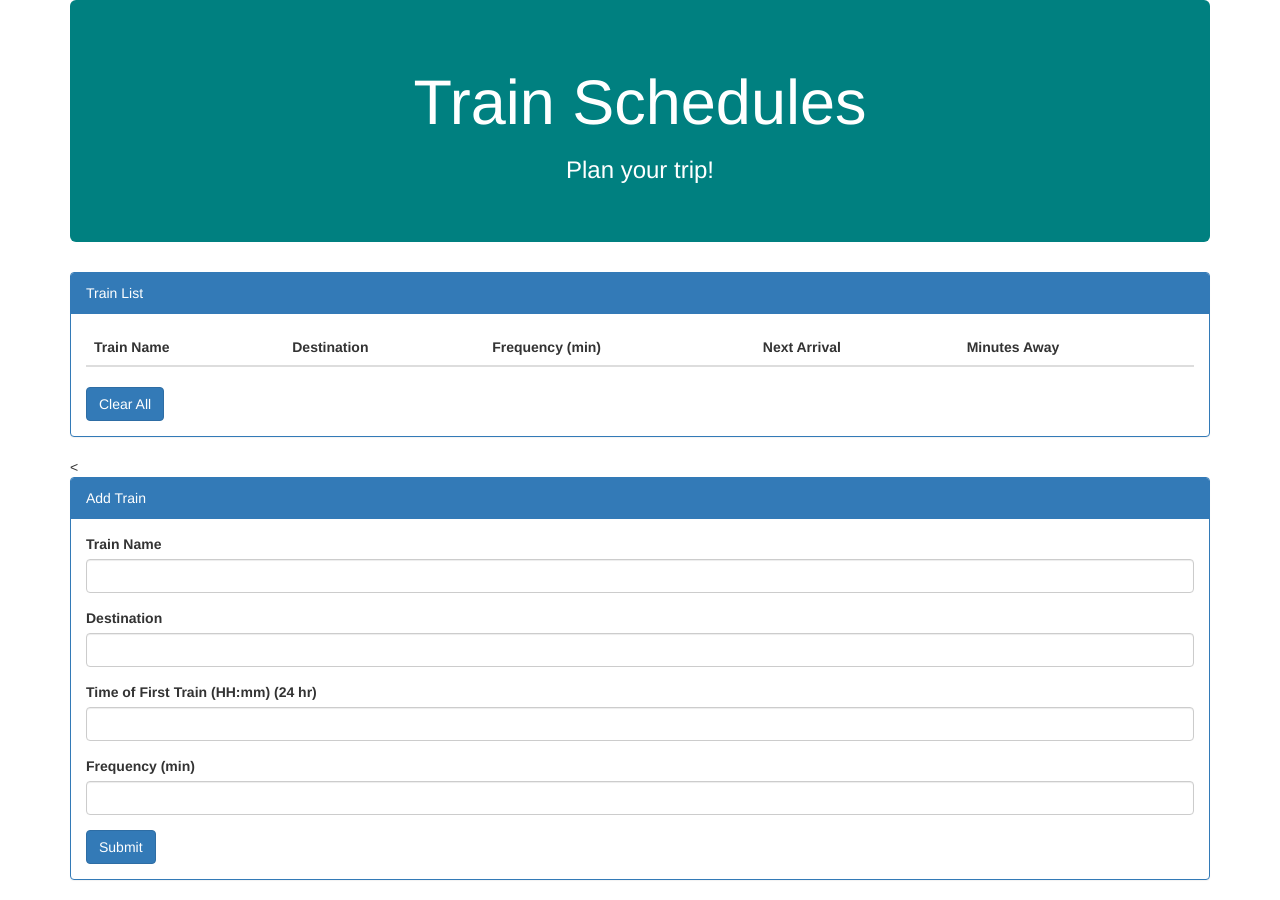
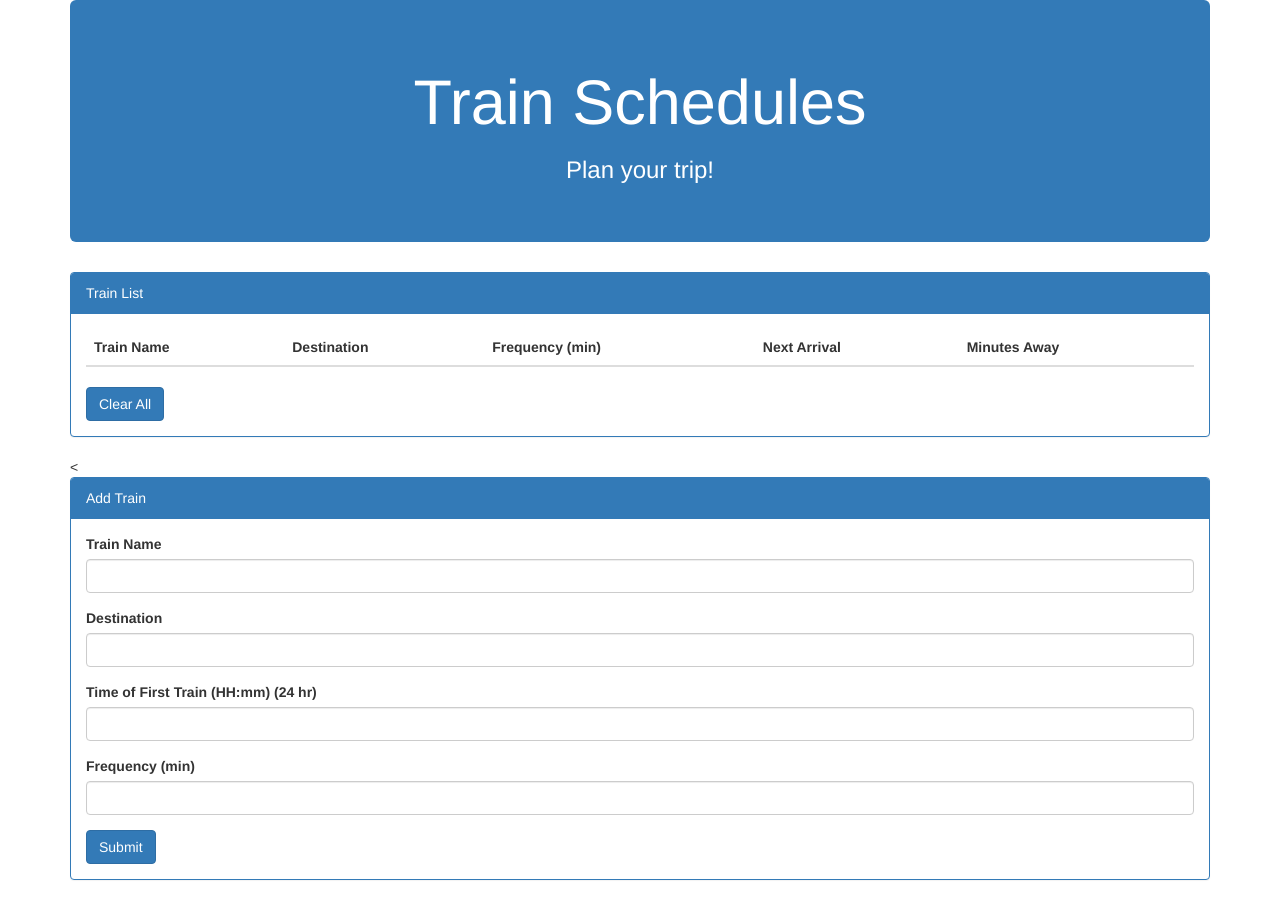
Before and after one commit to gboyce/firebaseTrainSchedule, a plain HTML site: page index.html in a window 1280 px wide. Drawn offline with nearby package versions, Linux system fonts and the light colour scheme; no server answers.

Commit message:
correct color

```diff
--- a/index.html
+++ b/index.html
@@ -25,7 +25,7 @@
     <div class="container">
 
 
-      <div class="jumbotron" style="background-color:teal; color: white">
+      <div class="jumbotron" style="background-color:#337ab7; color: white">
         <h1 class="text-center">Train Schedules</h1>
         <h3 class="text-center">Plan your trip!</h3>
       </div>
```
